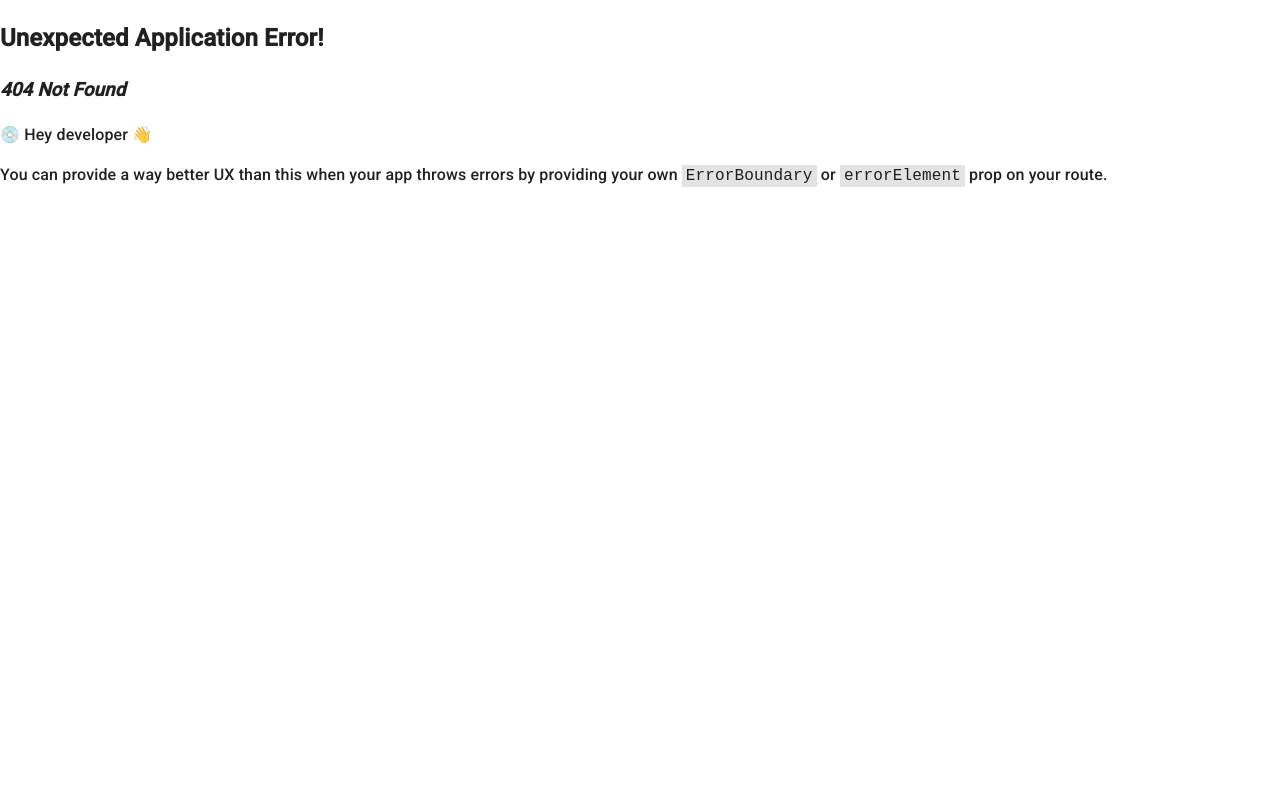
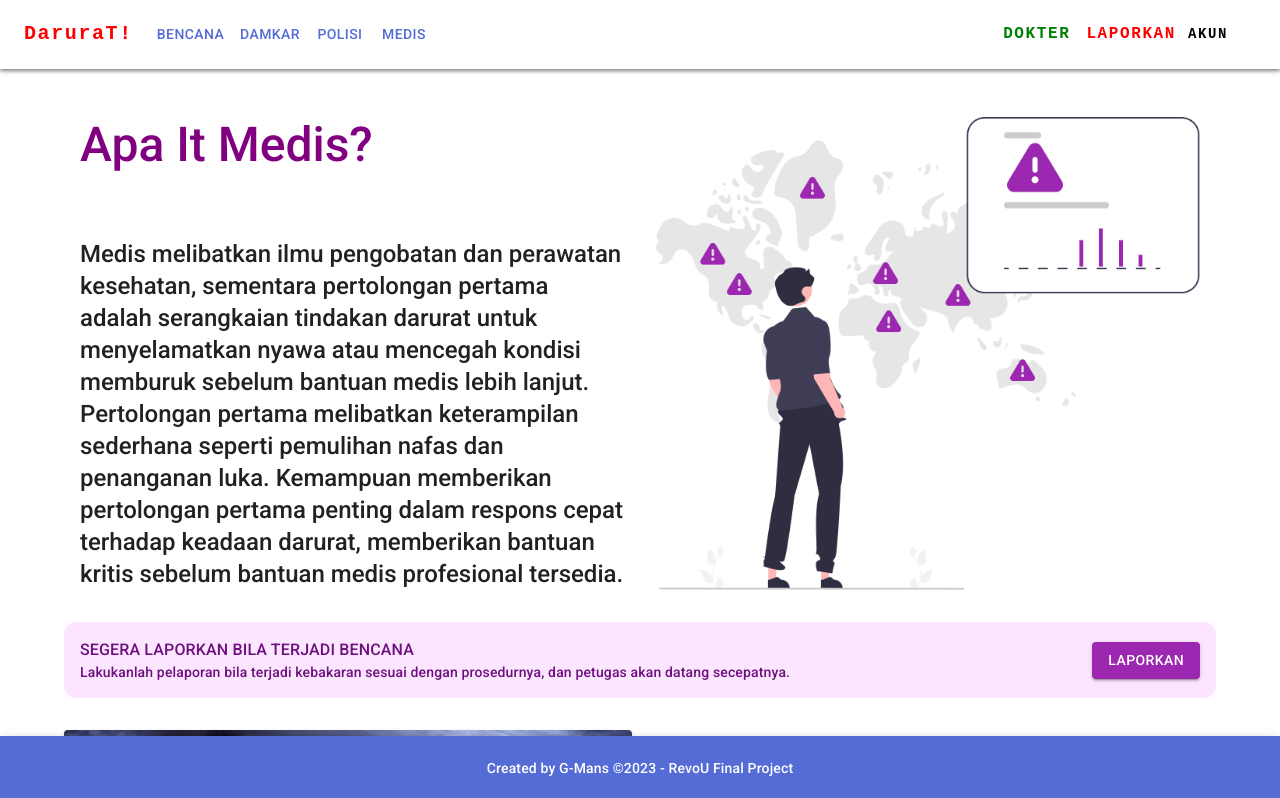
Before and after one commit to adriantori/revou_final_adri, a React (Vite) app: page /medis in a window 1280 px wide. Before the commit this address had no page. Shown: the top 798 px of the page. Built offline with nearby package versions, Linux system fonts and the light colour scheme; a web font is replaced by a local one.

Commit message:
update: poliklinik -> medis, changed app.tsx route

```diff
--- a/src/App.tsx
+++ b/src/App.tsx
@@ -41,7 +41,7 @@ function App() {
           element: <BaseFirefighterPage />,
         },
         {
-          path: '/poliklinik',
+          path: '/medis',
           element: <BaseMedicalPage />,
         },
         {
--- a/src/containers/BaseMedical/index.tsx
+++ b/src/containers/BaseMedical/index.tsx
@@ -17,9 +17,9 @@ const BaseMedical = () => {
       <Grid container>
         {/* Left side (Title and Text) */}
         <Grid item xs={12} md={6} sx={{ display: 'flex', flexDirection: 'column', justifyContent: 'space-between', p: 2 }}>
-          <Typography variant="h3" sx={{ color: 'purple' }}>What Is Poliklinik?</Typography>
+          <Typography variant="h3" sx={{ color: 'purple' }}>Apa It Medis?</Typography>
           <Typography variant={isSmallScreen ? 'body1' : 'h5'}>
-            The disaster hotline is a special phone service used during emergencies like floods, storms, or other large-scale disasters. It's a number you can call to get help, information, or report dangerous situations during these tough times. Trained experts are ready on the other end of the line to listen to your concerns and guide you on what to do to stay safe. Whether it's for getting help or sharing important details about the disaster, the hotline is there to assist people affected by these tough situations.
+          Medis melibatkan ilmu pengobatan dan perawatan kesehatan, sementara pertolongan pertama adalah serangkaian tindakan darurat untuk menyelamatkan nyawa atau mencegah kondisi memburuk sebelum bantuan medis lebih lanjut. Pertolongan pertama melibatkan keterampilan sederhana seperti pemulihan nafas dan penanganan luka. Kemampuan memberikan pertolongan pertama penting dalam respons cepat terhadap keadaan darurat, memberikan bantuan kritis sebelum bantuan medis profesional tersedia.
           </Typography>
         </Grid>
 
```
